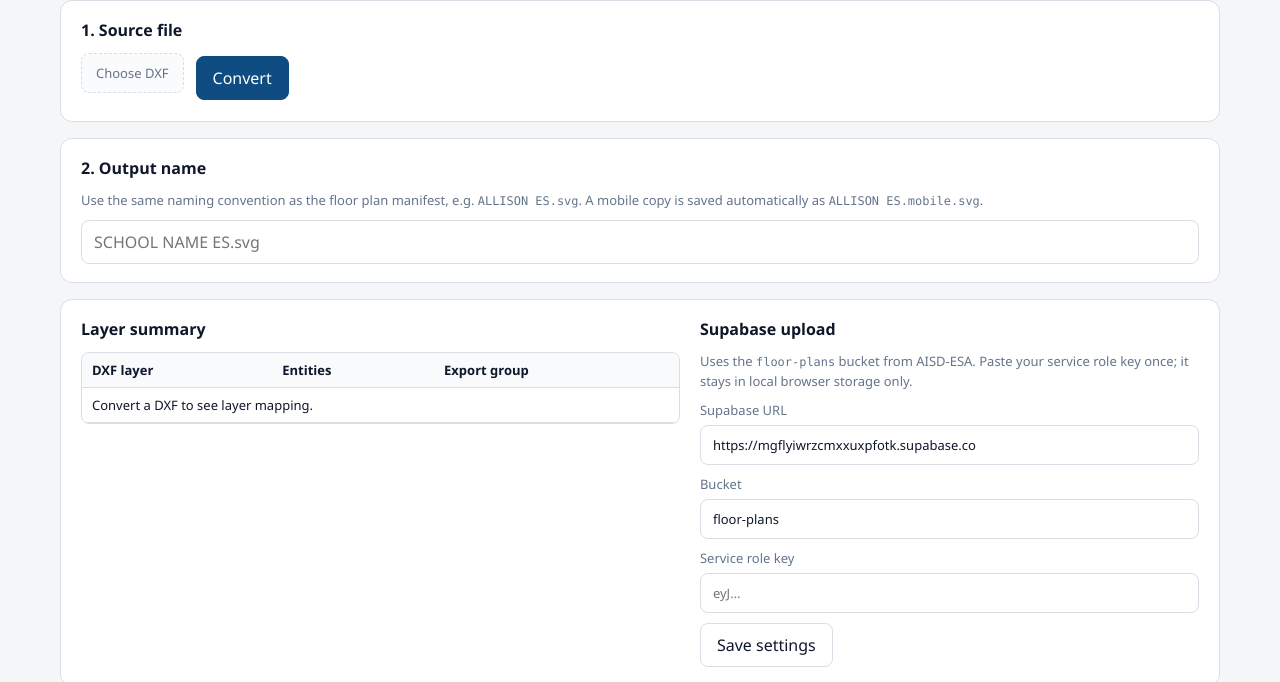
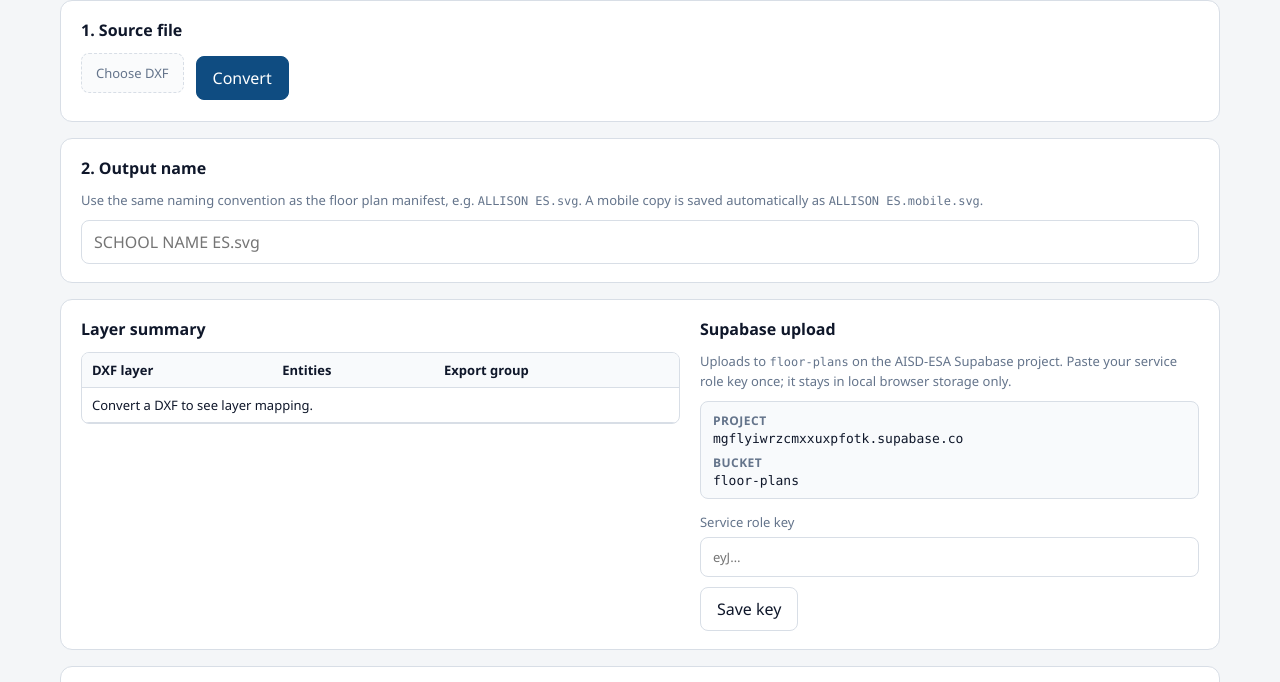
Before and after one commit to PerkinsEastmanStrategies/dxfconvert, a website built with Vite: page index.html in a window 1280 px wide. Shown: the part 82-764 px from the top of the page. Built offline with nearby package versions, Linux system fonts and the light colour scheme.

Commit message:
Lock Supabase URL and bucket; key-only settings

```diff
--- a/index.html
+++ b/index.html
@@ -53,22 +53,24 @@
         <div>
           <h2>Supabase upload</h2>
           <p class="hint">
-            Uses the <code>floor-plans</code> bucket from AISD-ESA. Paste your service role key once;
-            it stays in local browser storage only.
+            Uploads to <code>floor-plans</code> on the AISD-ESA Supabase project. Paste your
+            service role key once; it stays in local browser storage only.
           </p>
-          <label>
-            Supabase URL
-            <input id="supabase-url" type="url" autocomplete="off" />
-          </label>
-          <label>
-            Bucket
-            <input id="supabase-bucket" type="text" autocomplete="off" />
-          </label>
+          <dl class="supabase-target">
+            <div>
+              <dt>Project</dt>
+              <dd>mgflyiwrzcmxxuxpfotk.supabase.co</dd>
+            </div>
+            <div>
+              <dt>Bucket</dt>
+              <dd>floor-plans</dd>
+            </div>
+          </dl>
           <label>
             Service role key
             <input id="supabase-key" type="password" autocomplete="off" placeholder="eyJ…" />
           </label>
-          <button id="save-config-btn" type="button">Save settings</button>
+          <button id="save-config-btn" type="button">Save key</button>
         </div>
       </section>
 
--- a/src/main.js
+++ b/src/main.js
@@ -4,7 +4,8 @@ import { GROUP_LABELS } from "./layers.js";
 import {
   formatBytes,
   loadSupabaseConfig,
-  saveSupabaseConfig,
+  saveSupabaseKey,
+  SUPABASE_BUCKET,
   uploadSvgToSupabase,
 } from "./supabase-upload.js";
 import { normalizeOutputFilename, toMobileFilename } from "./layers.js";
@@ -21,8 +22,6 @@ const els = {
   previewMobile: document.getElementById("preview-mobile"),
   metaDesktop: document.getElementById("meta-desktop"),
   metaMobile: document.getElementById("meta-mobile"),
-  supabaseUrl: document.getElementById("supabase-url"),
-  supabaseBucket: document.getElementById("supabase-bucket"),
   supabaseKey: document.getElementById("supabase-key"),
   saveConfigBtn: document.getElementById("save-config-btn"),
 };
@@ -36,10 +35,7 @@ function setStatus(message, type = "info") {
 }
 
 function loadConfigIntoForm() {
-  const config = loadSupabaseConfig();
-  els.supabaseUrl.value = config.supabaseUrl;
-  els.supabaseBucket.value = config.bucket;
-  els.supabaseKey.value = config.supabaseKey;
+  els.supabaseKey.value = loadSupabaseConfig().supabaseKey;
 }
 
 function suggestedFilenameFromDxf(file) {
@@ -178,18 +174,15 @@ async function handleSave() {
     return;
   }
 
-  const config = {
-    supabaseUrl: els.supabaseUrl.value.trim(),
-    bucket: els.supabaseBucket.value.trim(),
-    supabaseKey: els.supabaseKey.value.trim(),
-  };
-
-  if (!config.supabaseKey) {
-    setStatus("Add your Supabase service role key in settings before uploading.", "error");
+  const supabaseKey = els.supabaseKey.value.trim();
+  if (!supabaseKey) {
+    setStatus("Add your Supabase service role key before uploading.", "error");
     return;
   }
 
-  saveSupabaseConfig(config);
+  saveSupabaseKey(supabaseKey);
+  const config = loadSupabaseConfig();
+  config.supabaseKey = supabaseKey;
   els.saveBtn.disabled = true;
   setStatus("Uploading to Supabase…");
 
@@ -201,7 +194,7 @@ async function handleSave() {
     ]);
 
     setStatus(
-      `Saved ${base} and ${mobileName} to Supabase bucket "${config.bucket}".`,
+      `Saved ${base} and ${mobileName} to Supabase bucket "${SUPABASE_BUCKET}".`,
       "success",
     );
     console.info("Uploaded:", desktopUpload.publicUrl, mobileUpload.publicUrl);
@@ -224,12 +217,8 @@ els.convertBtn.addEventListener("click", handleConvert);
 els.downloadBtn.addEventListener("click", handleDownload);
 els.saveBtn.addEventListener("click", handleSave);
 els.saveConfigBtn.addEventListener("click", () => {
-  saveSupabaseConfig({
-    supabaseUrl: els.supabaseUrl.value.trim(),
-    bucket: els.supabaseBucket.value.trim(),
-    supabaseKey: els.supabaseKey.value.trim(),
-  });
-  setStatus("Supabase settings saved in this browser.", "success");
+  saveSupabaseKey(els.supabaseKey.value.trim());
+  setStatus("Service role key saved in this browser.", "success");
 });
 
 loadConfigIntoForm();
--- a/src/styles.css
+++ b/src/styles.css
@@ -154,6 +154,35 @@ button:disabled {
   line-height: 1.45;
 }
 
+.supabase-target {
+  margin: 0 0 14px;
+  padding: 10px 12px;
+  border: 1px solid var(--border);
+  border-radius: 8px;
+  background: #f8fafc;
+  font-size: 13px;
+}
+
+.supabase-target div + div {
+  margin-top: 8px;
+}
+
+.supabase-target dt {
+  margin: 0;
+  color: var(--muted);
+  font-size: 12px;
+  font-weight: 600;
+  text-transform: uppercase;
+  letter-spacing: 0.04em;
+}
+
+.supabase-target dd {
+  margin: 2px 0 0;
+  color: var(--text);
+  font-family: Consolas, "Courier New", monospace;
+  font-size: 13px;
+}
+
 code {
   font-family: Consolas, "Courier New", monospace;
   font-size: 0.92em;
--- a/src/supabase-upload.js
+++ b/src/supabase-upload.js
@@ -1,38 +1,45 @@
 import { createClient } from "@supabase/supabase-js";
 
-const STORAGE_KEY = "aisd-dxfconvert-supabase";
+const STORAGE_KEY = "aisd-dxfconvert-supabase-key";
+
+export const SUPABASE_URL = "https://mgflyiwrzcmxxuxpfotk.supabase.co";
+export const SUPABASE_BUCKET = "floor-plans";
 
 /** @typedef {{ supabaseUrl: string, bucket: string, supabaseKey: string }} SupabaseConfig */
 
 export function loadSupabaseConfig() {
-  /** @type {SupabaseConfig} */
-  let config = {
-    supabaseUrl: "https://mgflyiwrzcmxxuxpfotk.supabase.co",
-    bucket: "floor-plans",
-    supabaseKey: "",
-  };
+  let supabaseKey = "";
 
   try {
     const saved = localStorage.getItem(STORAGE_KEY);
-    if (saved) config = { ...config, ...JSON.parse(saved) };
+    if (saved) supabaseKey = saved;
   } catch {
     /* ignore */
   }
 
-  return config;
+  return {
+    supabaseUrl: SUPABASE_URL,
+    bucket: SUPABASE_BUCKET,
+    supabaseKey,
+  };
+}
+
+/** @param {string} supabaseKey */
+export function saveSupabaseKey(supabaseKey) {
+  localStorage.setItem(STORAGE_KEY, supabaseKey);
 }
 
 /** @param {SupabaseConfig} config */
 export function saveSupabaseConfig(config) {
-  localStorage.setItem(STORAGE_KEY, JSON.stringify(config));
+  saveSupabaseKey(config.supabaseKey);
 }
 
 /** @param {SupabaseConfig} config */
 function createSupabaseClient(config) {
-  if (!config.supabaseUrl || !config.supabaseKey) {
-    throw new Error("Supabase URL and key are required.");
+  if (!config.supabaseKey) {
+    throw new Error("Supabase service role key is required.");
   }
-  return createClient(config.supabaseUrl, config.supabaseKey);
+  return createClient(SUPABASE_URL, config.supabaseKey);
 }
 
 /**
@@ -45,7 +52,7 @@ export async function uploadSvgToSupabase(config, filename, svgText) {
   const blob = new Blob([svgText], { type: "image/svg+xml" });
 
   const { data, error } = await supabase.storage
-    .from(config.bucket)
+    .from(SUPABASE_BUCKET)
     .upload(filename, blob, {
       upsert: true,
       contentType: "image/svg+xml",
@@ -54,7 +61,7 @@ export async function uploadSvgToSupabase(config, filename, svgText) {
 
   if (error) throw error;
 
-  const publicUrl = `${config.supabaseUrl.replace(/\/$/, "")}/storage/v1/object/public/${config.bucket}/${encodeURIComponent(filename)}`;
+  const publicUrl = `${SUPABASE_URL.replace(/\/$/, "")}/storage/v1/object/public/${SUPABASE_BUCKET}/${encodeURIComponent(filename)}`;
   return { path: data.path, publicUrl };
 }
 
```
